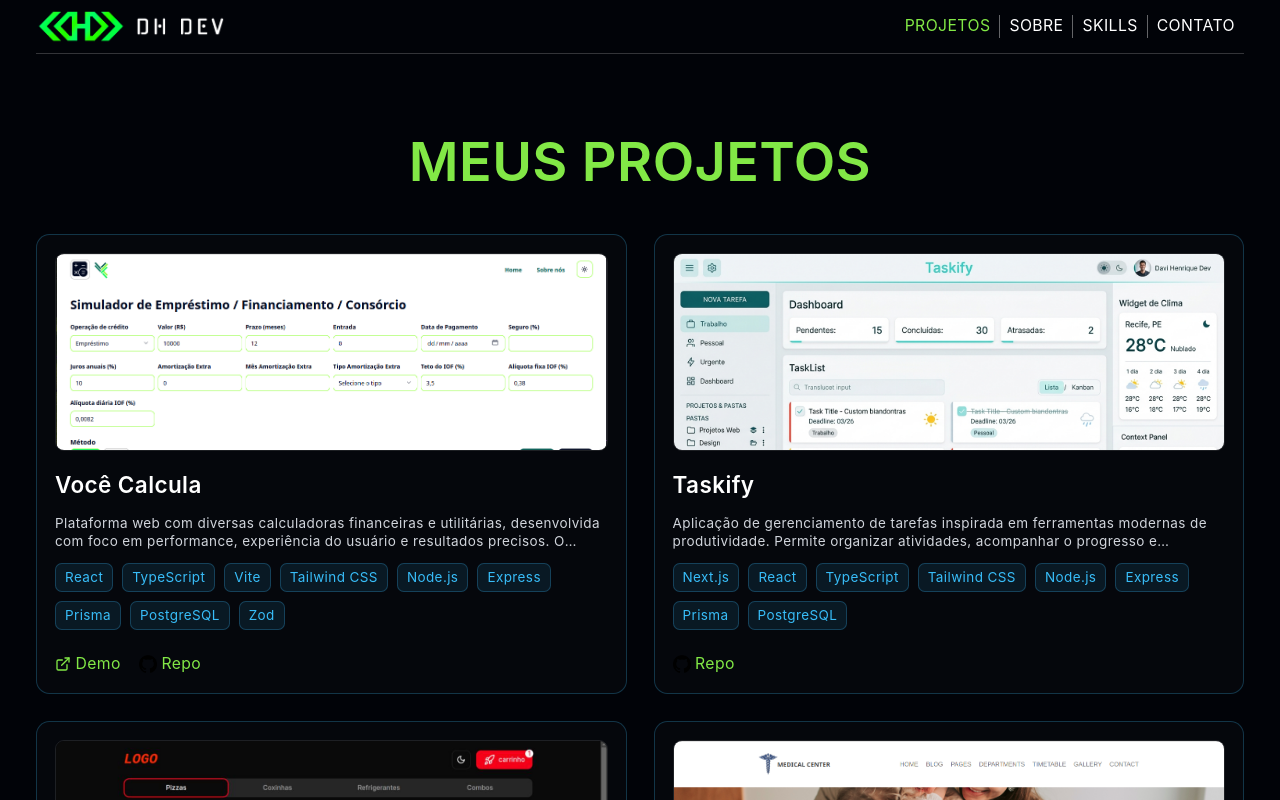
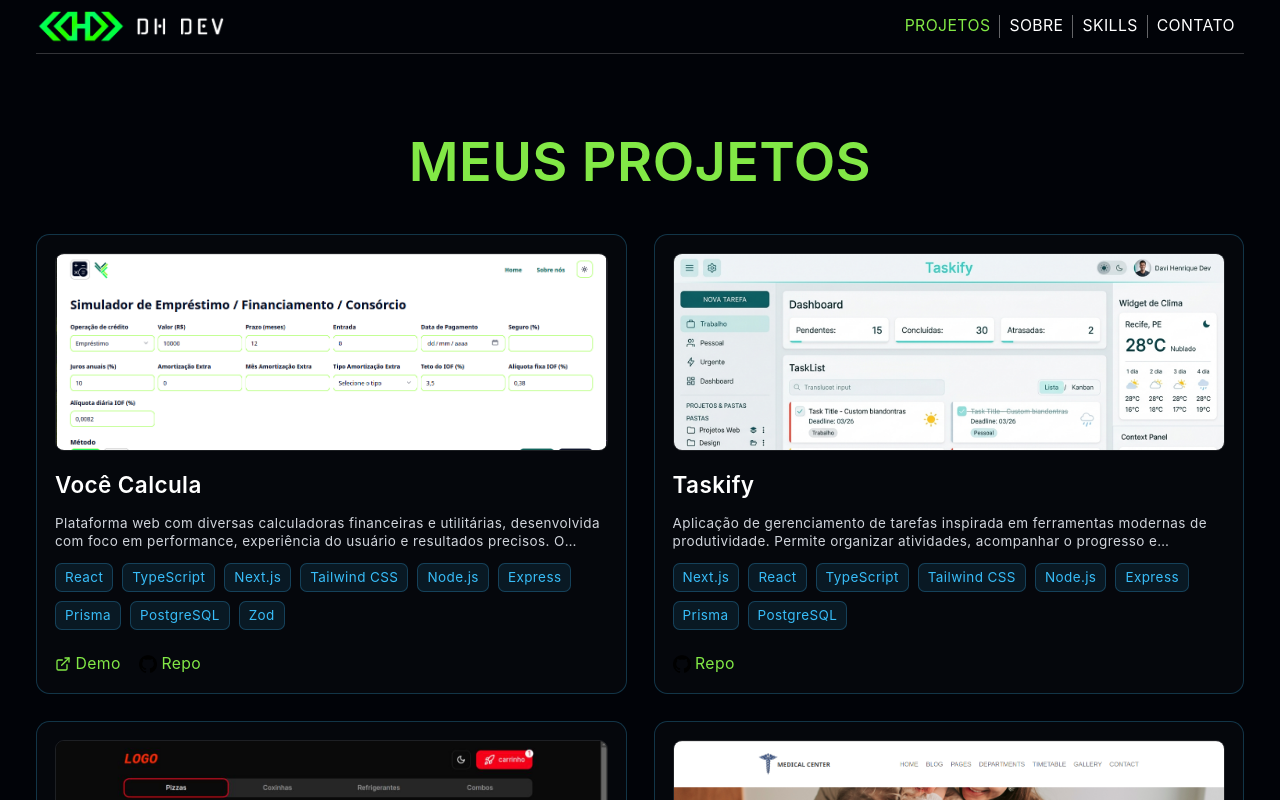
Before and after one commit to davihenriquedev1/portfolio, a React app: page /projects in a window 1280 px wide. Shown: the top 800 px of the page. Built offline with nearby package versions, Linux system fonts and the light colour scheme; the HTML template or start-up script is replaced by a standard one.

Commit message:
fix: update project technology stack

```diff
--- a/src/data/projects.ts
+++ b/src/data/projects.ts
@@ -9,7 +9,7 @@ export const projects: Project[] = [
     technologies: [
       "React",
       "TypeScript",
-      "Vite",
+      "Next.js",
       "Tailwind CSS",
       "Node.js",
       "Express",
```
